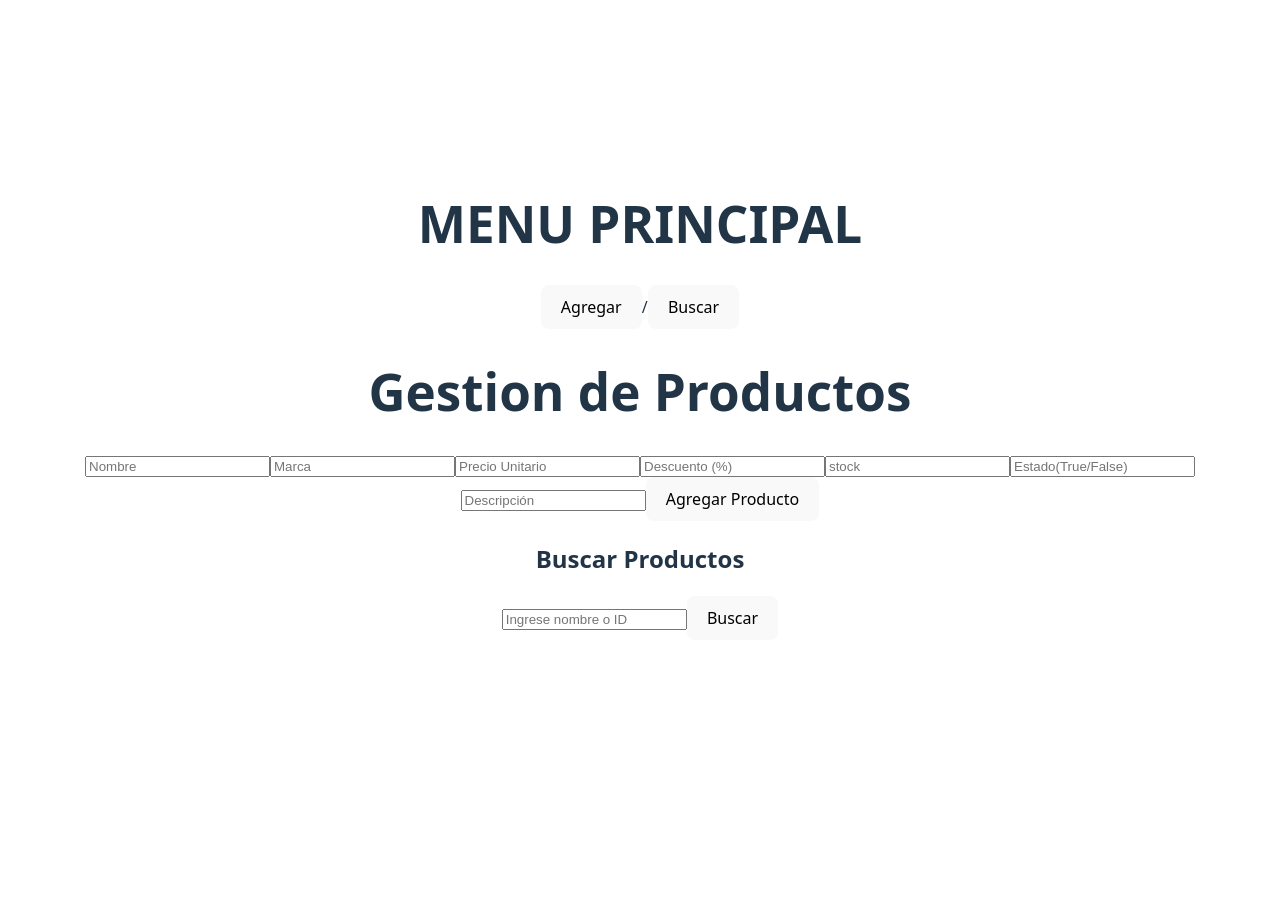
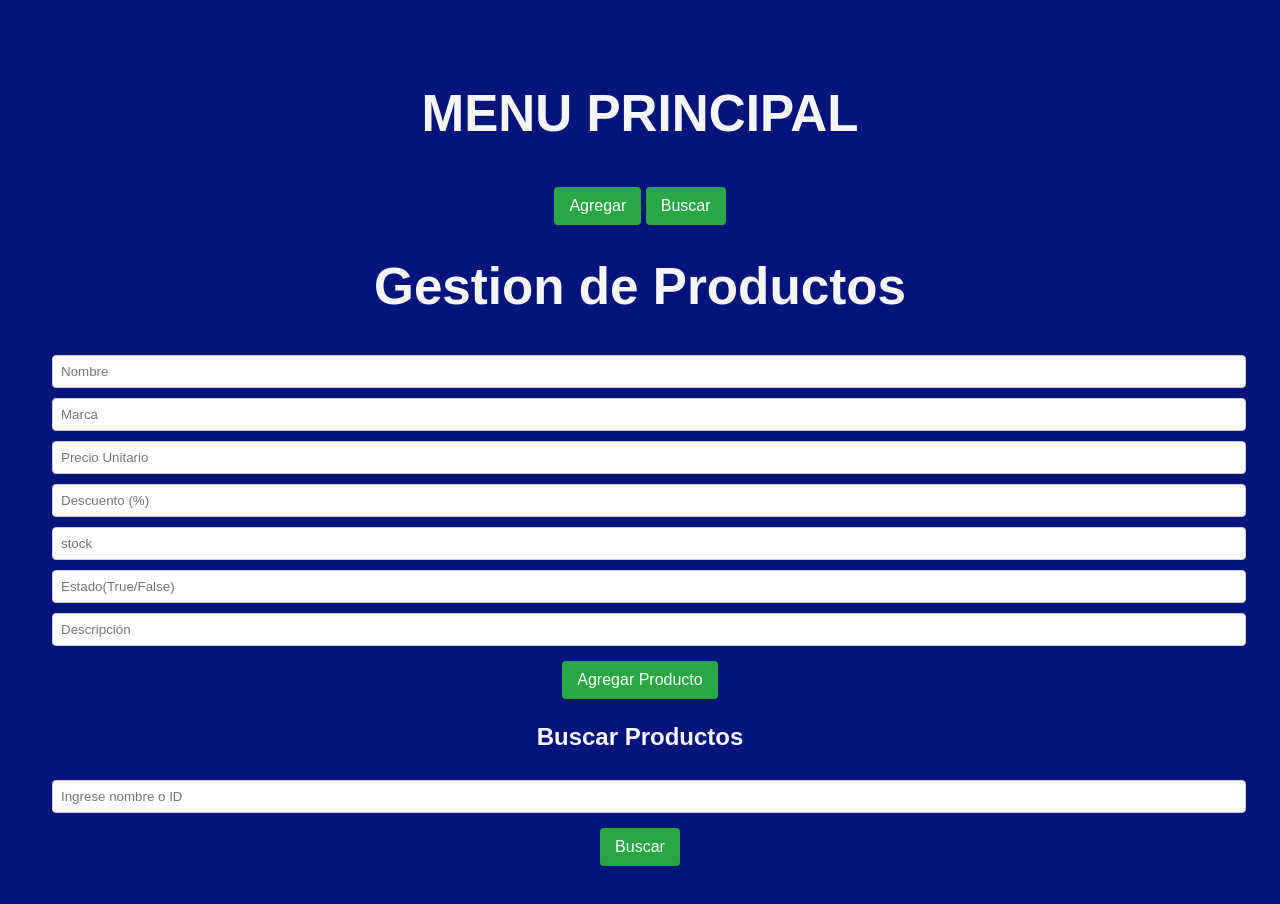
Before and after one commit to prieto555/tp04PV2025Grupo5, a React (Vite) app: page / in a window 1280 px wide. Shown: the top 904 px of the page. Before the commit the page ends 800 px from the top, so only its background shows below. Built offline with nearby package versions, Linux system fonts and the light colour scheme.

Commit message:
avance de agregar.css y Eliminar.jsx hecho por Venancio_Copa

```diff
--- a/src/assets/components/Agregar.jsx
+++ b/src/assets/components/Agregar.jsx
@@ -2,6 +2,8 @@ import { useState, useEffect } from "react";
 import React from 'react'
 import { Modificar } from "./Modificar";
 import { Buscar } from "./Buscar";
+import Eliminar from "./Eliminar";
+import '../css/agregar.css'
 export const Agregar = () => {
     const [productos, setProductos] = useState ([])
     const [formulario, setFormulario] = useState ({
@@ -15,6 +17,9 @@ export const Agregar = () => {
         estado: "",
         modificado:true,
     })
+    const eliminarProducto = (id) => {
+        setProductos(productos.filter(producto => producto.id !== id));
+    };
     const handleChange = (e) => {
         const { name, value } = e.target
         setFormulario({ ...formulario, [name]: value})
@@ -77,7 +82,7 @@ export const Agregar = () => {
         <ul>
             {productos.map ((prod) =>(
                 <li key={prod.id}>
-                    <button>Eliminar</button>
+                    <Eliminar id={prod.id} eliminarProducto={eliminarProducto} />
                     <button onClick={() => {setProductos(productos.map(a =>
                     a.id === prod.id ? { ...a, modificado: !a.modificado } : a
                     ));} }>Modificar</button>
--- /dev/null
+++ b/src/assets/components/Eliminar.jsx
@@ -0,0 +1,5 @@
+function Eliminar({ id, eliminarProducto }) {
+    return <button onClick={() => eliminarProducto(id)}>Eliminar</button>;
+}
+
+export default Eliminar;
--- /dev/null
+++ b/src/assets/css/agregar.css
@@ -0,0 +1,37 @@
+body {
+    font-family: Arial, sans-serif;
+    background-color: #03157a;
+    margin: 0;
+    padding: 20px;
+}
+
+h1, h2 {
+    color: #f7f6f6;
+    text-align: center;
+}
+
+input {
+    width: 100%;
+    padding: 8px;
+    margin: 5px 0;
+    border: 1px solid #ccc;
+    border-radius: 4px;
+}
+
+button {
+    background-color: #28a745;
+    color: white;
+    border: none;
+    padding: 10px 15px;
+    border-radius: 4px;
+    margin-top: 10px;
+}
+li {
+    background: rgb(33, 119, 247);
+    margin: 10px auto;
+    padding: 10px;
+    display: flex;
+    align-items: center;
+    justify-content: space-between;
+
+}
```
